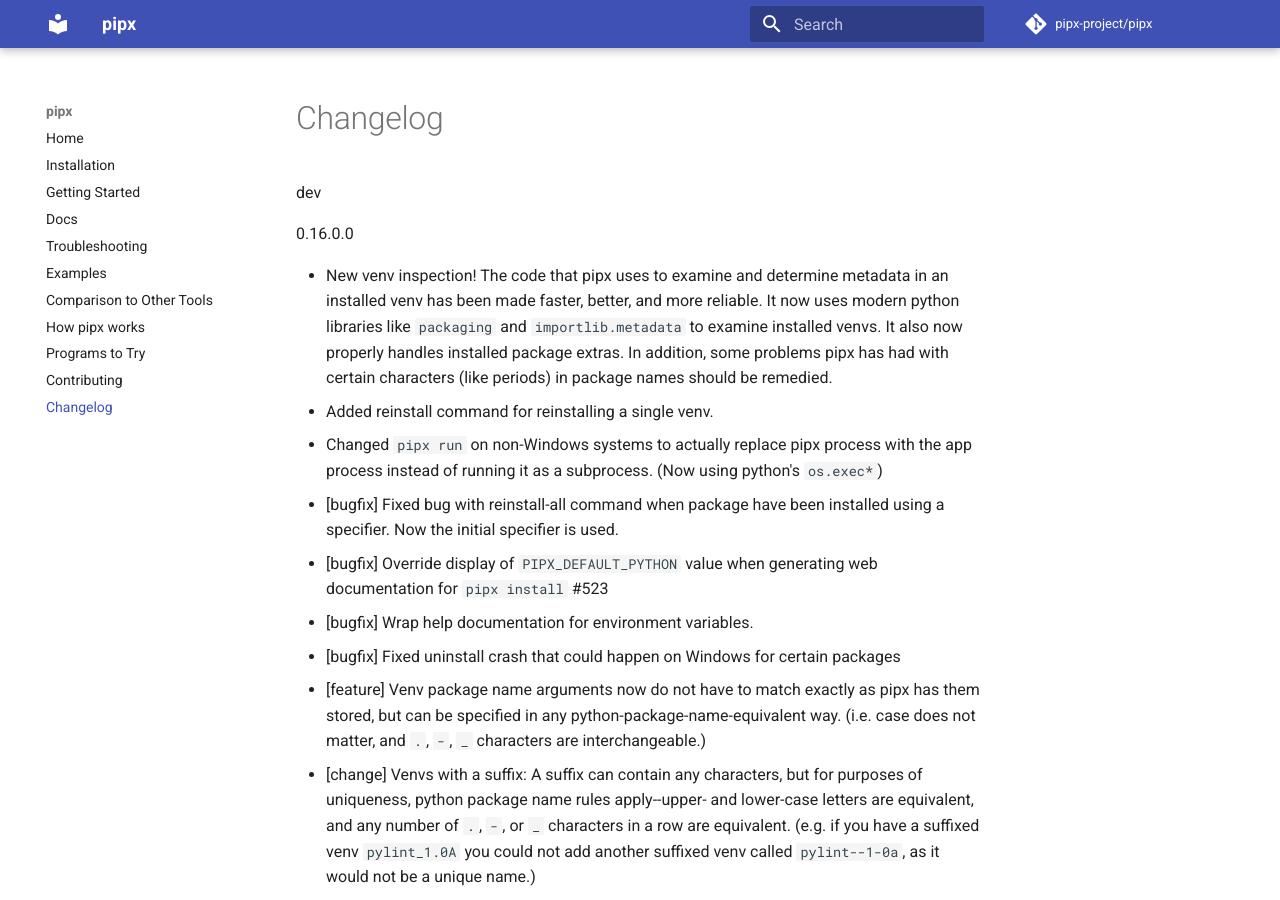
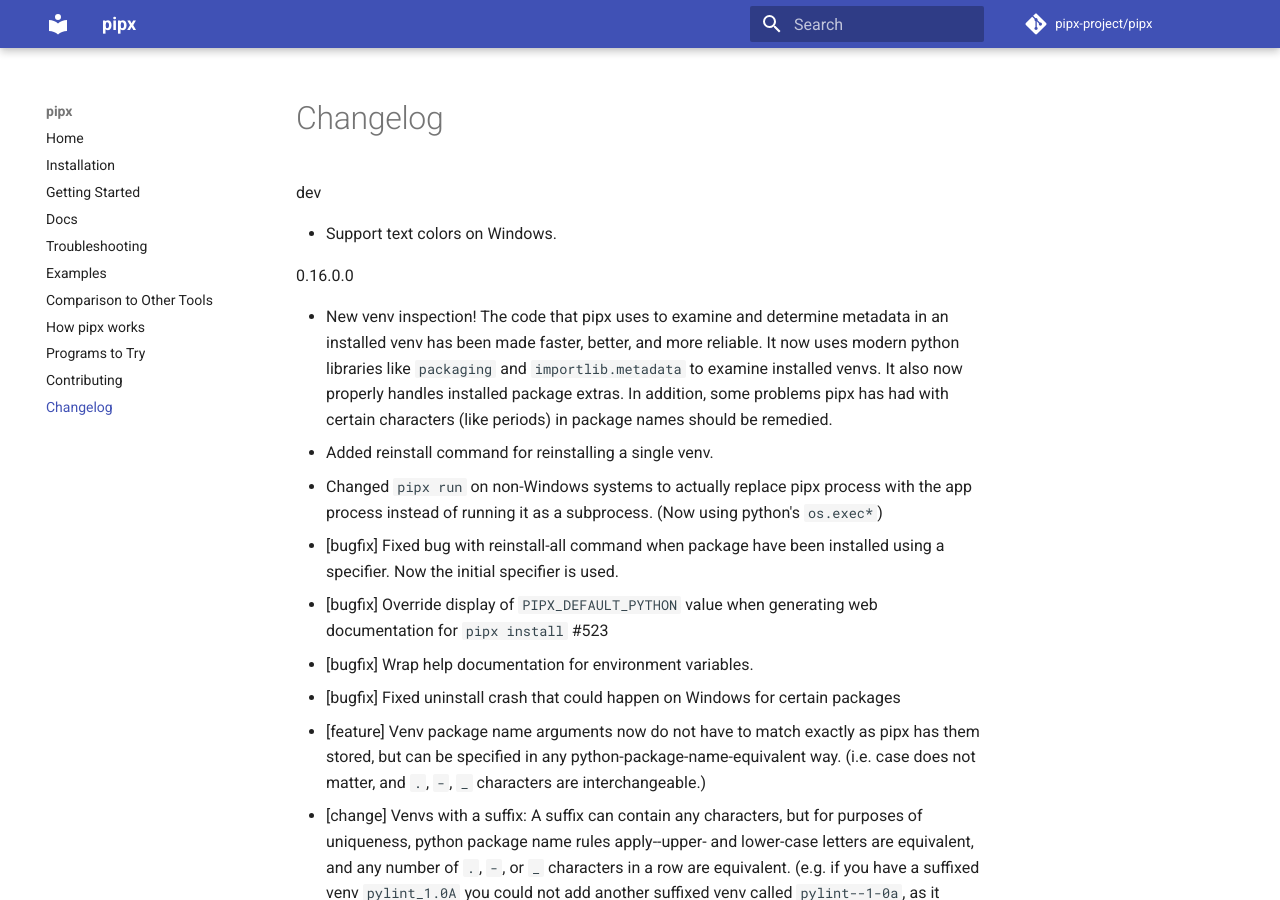
Before and after one commit to pypa/pipx, an MkDocs documentation site: the page built from docs/changelog.md, in a window 1280 px wide and 900 px high. Built offline with MkDocs 1.6.1 and Material for MkDocs 9.7.7, drawn with Linux system fonts in a browser that asks for light colours; comment, search, counter and statistics services are not loaded.

Commit message:
Add changelog entry.

```diff
--- a/docs/changelog.md
+++ b/docs/changelog.md
@@ -1,5 +1,6 @@
 dev
 
+- Support text colors on Windows.
 
 0.16.0.0
 
```
